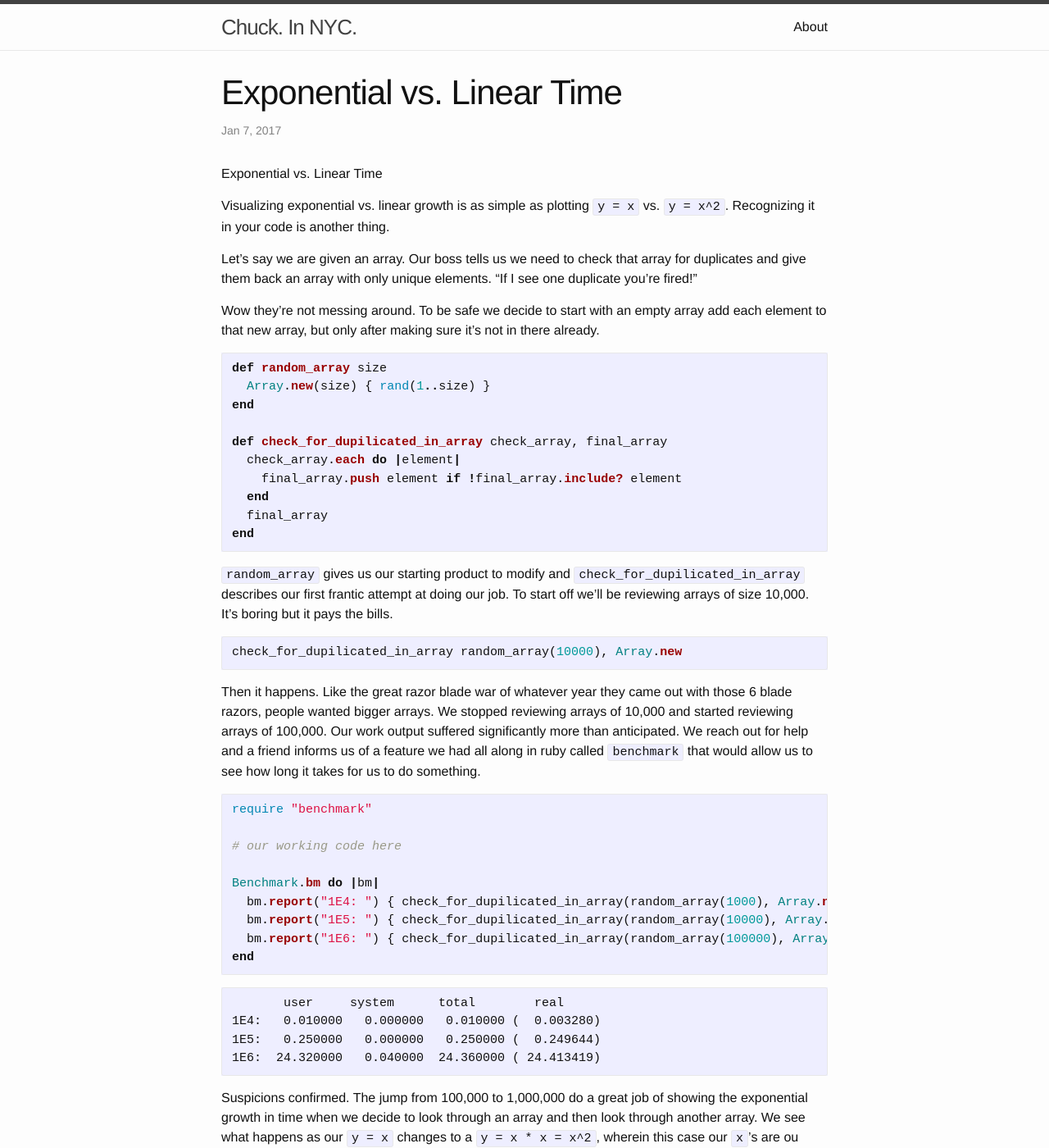
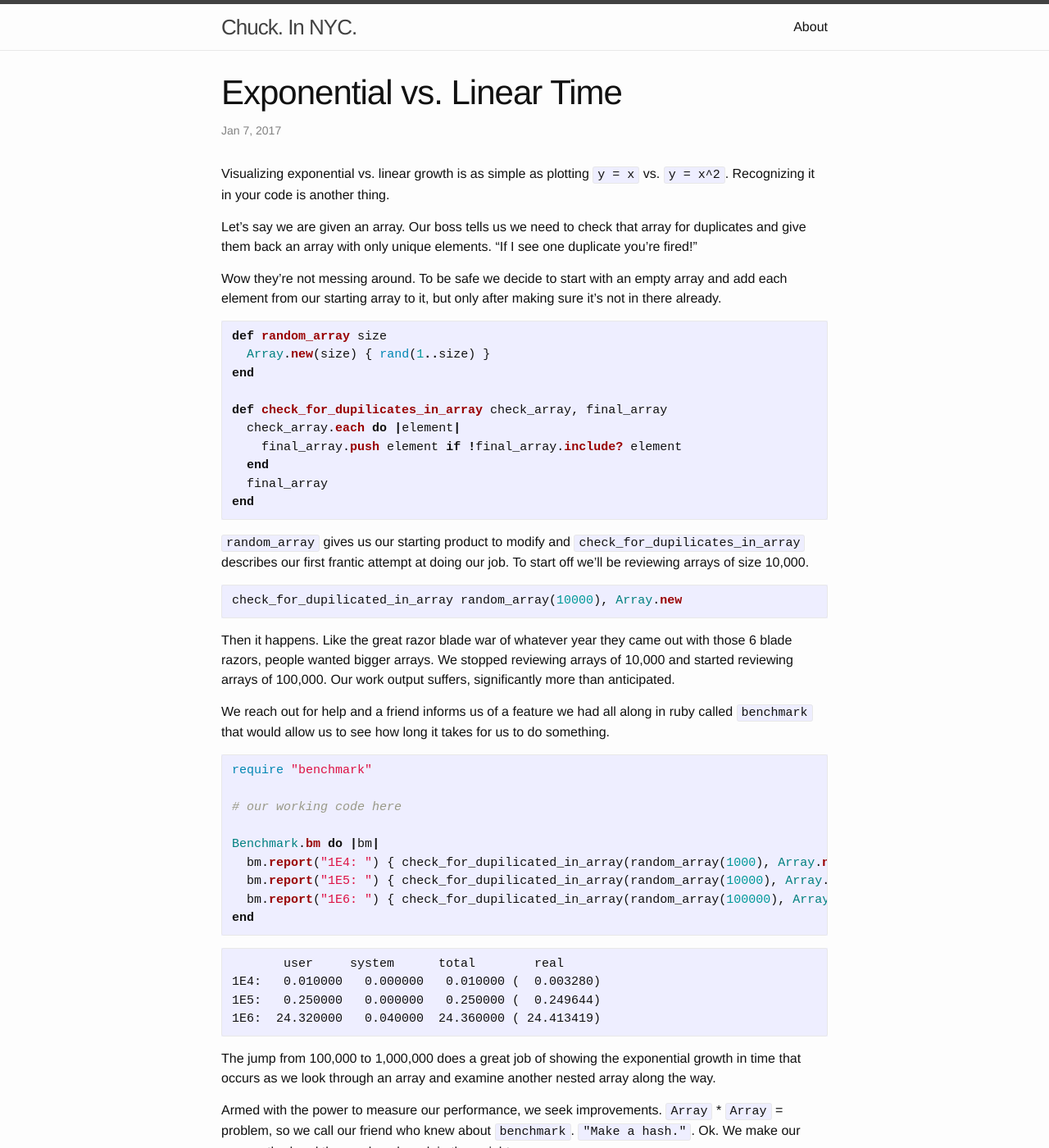
Before and after one commit to dcchuck/dcchuck.github.io, a Jekyll site: the page built from _posts/2017-1-7-exponential-vs-linear-time.markdown, in a window 1280 px wide and 1400 px high. Shown: the whole window at 82% size. Built offline with Jekyll 4.4.1, drawn with Linux system fonts in a browser that asks for light colours; some of the changed text lies outside the part shown.

Commit message:
Edits round 2, shorten and clarify

````diff
--- a/_posts/2017-1-7-exponential-vs-linear-time.markdown
+++ b/_posts/2017-1-7-exponential-vs-linear-time.markdown
@@ -5,20 +5,18 @@ date:   2017-1-7 12:00:00 -0400
 categories: algorithms, ruby
 ---
 
-Exponential vs. Linear Time
-
 Visualizing exponential vs. linear growth is as simple as plotting `y = x` vs. `y = x^2`. Recognizing it in your code is another thing.
 
 Let's say we are given an array. Our boss tells us we need to check that array for duplicates and give them back an array with only unique elements. "If I see one duplicate you're fired!"
 
-Wow they're not messing around. To be safe we decide to start with an empty array add each element to that new array, but only after making sure it's not in there already.
+Wow they're not messing around. To be safe we decide to start with an empty array and add each element from our starting array to it, but only after making sure it's not in there already.
 
 ```ruby
 def random_array size
   Array.new(size) { rand(1..size) }
 end
 
-def check_for_dupilicated_in_array check_array, final_array
+def check_for_dupilicates_in_array check_array, final_array
   check_array.each do |element|
     final_array.push element if !final_array.include? element
   end
@@ -26,13 +24,14 @@ def check_for_dupilicated_in_array check_array, final_array
 end
 ```
 
-`random_array` gives us our starting product to modify and `check_for_dupilicated_in_array` describes our first frantic attempt at doing our job. To start off we'll be reviewing arrays of size 10,000. It's boring but it pays the bills.
+`random_array` gives us our starting product to modify and `check_for_dupilicates_in_array` describes our first frantic attempt at doing our job. To start off we'll be reviewing arrays of size 10,000.
 
 ```ruby
 check_for_dupilicated_in_array random_array(10000), Array.new
 ```
 
-Then it happens. Like the great razor blade war of whatever year they came out with those 6 blade razors, people wanted bigger arrays. We stopped reviewing arrays of 10,000 and started reviewing arrays of 100,000. Our work output suffered significantly more than anticipated.
+Then it happens. Like the great razor blade war of whatever year they came out with those 6 blade razors, people wanted bigger arrays. We stopped reviewing arrays of 10,000 and started reviewing arrays of 100,000. Our work output suffers, significantly more than anticipated.
+
 We reach out for help and a friend informs us of a feature we had all along in ruby called `benchmark` that would allow us to see how long it takes for us to do something.
 
 ```ruby
@@ -54,13 +53,13 @@ end
 1E6:  24.320000   0.040000  24.360000 ( 24.413419)
 ```
 
-Suspicions confirmed. The jump from 100,000 to 1,000,000 do a great job of showing the exponential growth in time when we decide to look through an array and then look through another array. We see what happens as our `y = x` changes to a  `y = x * x = x^2`, wherein this case our `x`'s are ou arrays.
+The jump from 100,000 to 1,000,000 does a great job of showing the exponential growth in time that occurs as we look through an array and examine another nested array along the way.
 
 Armed with the power to measure our performance, we seek improvements. `Array` * `Array` = problem, so we call our friend who knew about `benchmark`. `"Make a hash."`. Ok. We make our new method and throw a benchmark in there right away.
 
 ```ruby
 ## other code
-def create_hash_from_unique check_array, new_hash
+def create_hash_from_array check_array, new_hash
   check_array.each do |element|
     new_hash[element.to_s] = "1"
   end
@@ -81,9 +80,9 @@ end
 1E6:   0.150000   0.000000   0.150000 (  0.156402)
 ```
 
-Rather than checking an array while stepping through an array, this time we're just creating a hash with a key for each element of the array and setting the value to one. If we come across the same element twice, we will just be once again updating the `key:value` pair to one. Once per element, linear time. Of course, the time growth isn't quite linear but it's clearly not exponential.
+This time we're just creating a hash with a key for each element of the array and setting the value to one. If we come across the same element twice, we will just be updating the `key:value` pair to one. Once per element, linear time. The time growth isn't quite linear but it's clearly not exponential.
 
-We just realized though, our boss needs an array. So we ask our friend `Benchmark` but this time start with our job description and they then tell us about `.uniq`, which comes as part of `Array` in ruby.
+We just realized though, our boss needs an array. So we ask our friend `Benchmark` but this time start with our job description. They tell us about `.uniq`, which comes as part of `Array` in ruby.
 
 ```ruby
 require "benchmark"
@@ -102,6 +101,4 @@ end
 1E6:   0.090000   0.000000   0.090000 (  0.091487)
 ```
 
-Here we see many of perks of ruby wrapped up into one short post. Ruby is a powerful language with a lot of features right out of the box. Along with those features, measuring our performance is only a require statement away.
-
-Here as we measure the performance of calling `.uniq!` on arrays growing by a factor of 10 we are not disappointed. Our frantic methods are dominated b the years of improvements and fundamentals built into the `Ruby` core.
+Here as we measure the performance of calling `.uniq!` on arrays growing by a factor of 10 we are not disappointed. Our frantic methods are dominated by the years of improvements and fundamentals built into the `Ruby` core.
````
Also changed, not shown: other parts of _posts/2017-1-7-exponential-vs-linear-time.markdown (+3 -3 lines).
